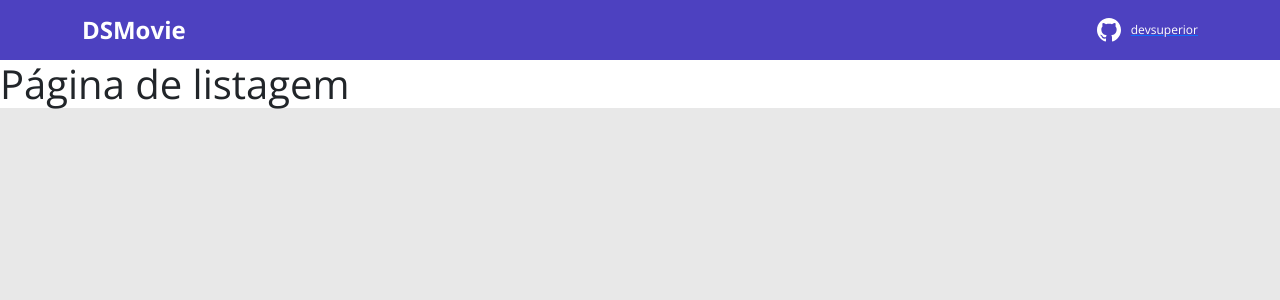
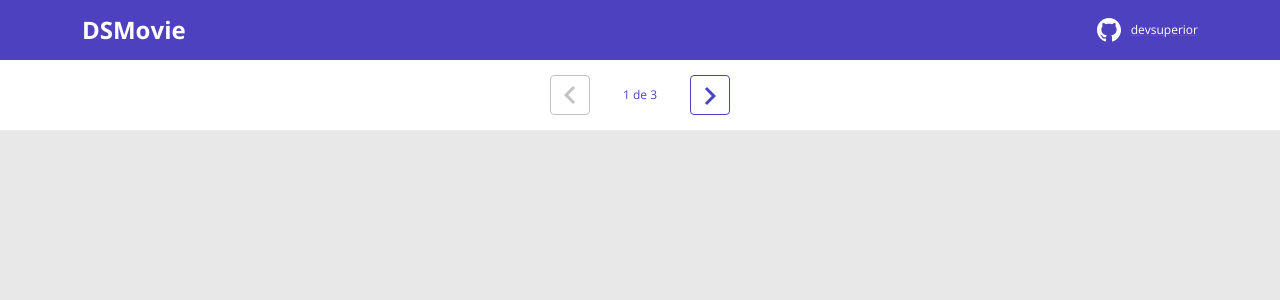
Before and after one commit to Winston-dev/dsmovie, a React (Create React App) app in the folder frontend/: page / in a window 1280 px wide. Shown: the top 300 px of the page. Built offline with nearby package versions, Linux system fonts and the light colour scheme.

Commit message:
Pagination layout

```diff
--- a/frontend/src/components/Navbar/index.tsx
+++ b/frontend/src/components/Navbar/index.tsx
@@ -1,4 +1,4 @@
-import {ReactComponent as GithubIcons} from '../../acets/img/github.svg'
+import {ReactComponent as GithubIcons} from '../../assets/img/github.svg'
 import './styles.css'
 
 
--- /dev/null
+++ b/frontend/src/components/Paginations/index.tsx
@@ -0,0 +1,19 @@
+import {ReactComponent as Arrow} from 'assets/img/arrow.svg';
+import './styles.css';
+
+function Pagination() {
+  return (
+    <div className="dsmovie-pagination-container">
+      <div className="dsmovie-pagination-box">
+        <button className="dsmovie-pagination-button" disabled={true}>
+          <Arrow />
+        </button>
+        <p>{`${1} de ${3}`}</p>
+        <button className="dsmovie-pagination-button" disabled={false}>
+          <Arrow className="dsmovie-flip-horizontal" />
+        </button>
+      </div>
+    </div>
+  );
+}
+export default Pagination;
--- /dev/null
+++ b/frontend/src/components/Paginations/styles.css
@@ -0,0 +1,53 @@
+.dsmovie-pagination-container {
+    padding: 15px 0;
+    display: flex;
+    justify-content: center;
+    align-items: center;
+}
+
+.dsmovie-pagination-box {
+    width: 180px;
+    display: flex;
+    justify-content: space-between;
+    align-items: center;
+}
+
+.dsmovie-pagination-box form {
+    width: 100%;
+    display: flex;
+}
+
+.dsmovie-pagination-button {
+    width: 40px;
+    height: 40px;
+    border-radius: 4px;
+    background-color: #fff;
+    display: flex;
+    justify-content: center;
+    align-items: center;
+    border: 1px solid var(--color-primary);
+    cursor: pointer;
+}
+
+.dsmovie-pagination-button svg {
+    filter: brightness(0) saturate(100%) invert(26%) sepia(19%) saturate(7395%) hue-rotate(234deg) brightness(89%) contrast(92%);
+}
+
+.dsmovie-pagination-button:disabled {
+    border: 1px solid #c2c2c2;
+    cursor: unset;
+}
+
+.dsmovie-pagination-button:disabled svg {
+    filter: none;
+}
+
+.dsmovie-pagination-container p {
+    margin: 0;
+    font-size: 12px;
+    color: var(--color-primary);
+}
+
+.dsmovie-flip-horizontal {
+    transform: rotate(180deg);
+}
--- a/frontend/src/pages/Listing/index.tsx
+++ b/frontend/src/pages/Listing/index.tsx
@@ -1,7 +1,9 @@
+import Pagination from "components/Paginations";
+
 function Listing(){
 
     return (
-        <h1>Página de listagem</h1>
+        <Pagination/>
     );
 }
 export default Listing;
```
Also changed, not shown: frontend/src/assets/img/arrow.svg (added), frontend/src/assets/img/github.svg (renamed from frontend/src/acets/img/github.svg).
